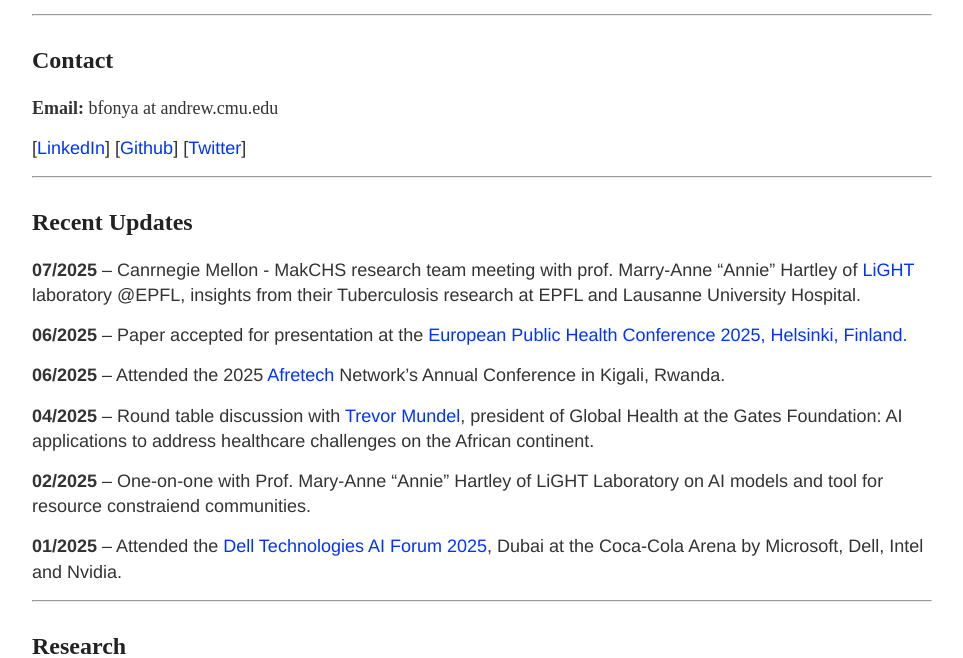
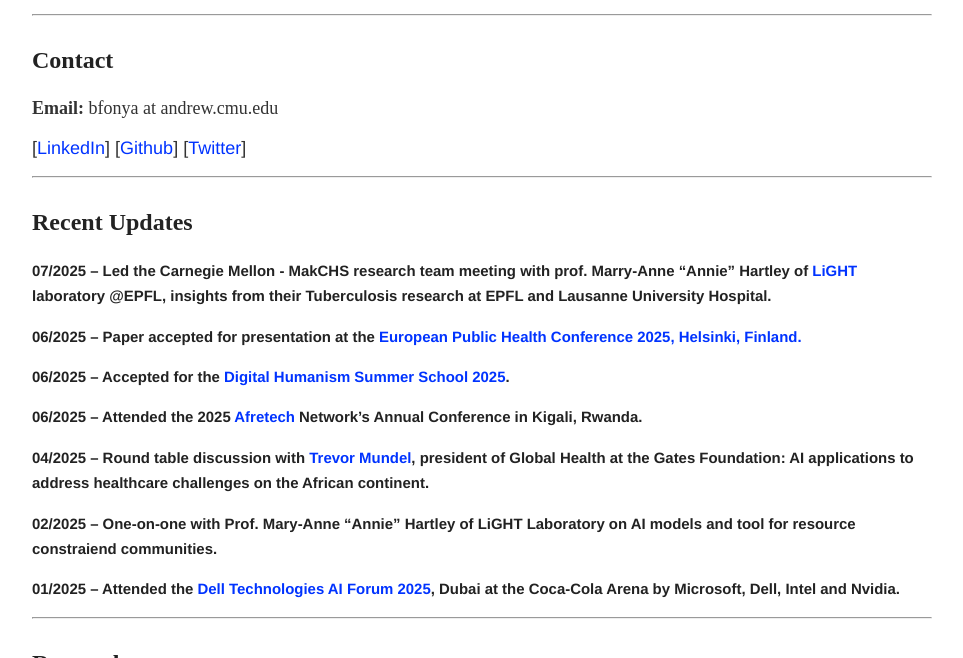
Before and after one commit to FonyaBrandone/FonyaBrandone.github.io, a Jekyll site: the page built from index.md, in a window 1280 px wide and 900 px high, scrolled down 409 px, cut to the strip 0-658 px from the top of the window. Shown: the whole strip, without its empty margins (158-1121 px from the left). Built offline with Jekyll 4.4.1, drawn with Linux system fonts in a browser that asks for light colours.

Commit message:
Updated news size

```diff
--- a/index.md
+++ b/index.md
@@ -40,17 +40,19 @@
 
 <span style="font-family:'Candara Light';">
 
-**07/2025** – Canrnegie Mellon - MakCHS research team meeting with prof. Marry-Anne "Annie" Hartley of <a href='https://www.light-laboratory.org/'>LiGHT</a> laboratory @EPFL, insights from their Tuberculosis research at EPFL and Lausanne University Hospital. <br>
+##### **07/2025** – Led the Carnegie Mellon - MakCHS research team meeting with prof. Marry-Anne "Annie" Hartley of <a href='https://www.light-laboratory.org/'>LiGHT</a> laboratory @EPFL, insights from their Tuberculosis research at EPFL and Lausanne University Hospital. <br>
 
-**06/2025** – Paper accepted for presentation at the <a href='https://ephconference.eu/'>European Public Health Conference 2025, Helsinki, Finland.</a><br>
+##### **06/2025** – Paper accepted for presentation at the <a href='https://ephconference.eu/'>European Public Health Conference 2025, Helsinki, Finland.</a><br>
 
-**06/2025** – Attended the 2025 <a href='https://engineering.cmu.edu/afretec/index.html'>Afretech</a> Network's Annual Conference in Kigali, Rwanda.<br>
+##### **06/2025** – Accepted for the <a href='https://dighum.kcrc.rw/'>Digital Humanism Summer School 2025</a>.<br>
 
-**04/2025** – Round table discussion with <a href='https://www.gatesfoundation.org/about/leadership/trevor-mundel'>Trevor Mundel</a>, president of Global Health at the Gates Foundation: AI applications to address healthcare challenges on the African continent.<br>
+##### **06/2025** – Attended the 2025 <a href='https://engineering.cmu.edu/afretec/index.html'>Afretech</a> Network's Annual Conference in Kigali, Rwanda.<br>
 
-**02/2025** – One-on-one with Prof. Mary-Anne “Annie” Hartley of LiGHT Laboratory on AI models and tool for resource constraiend communities.<br>
+##### **04/2025** – Round table discussion with <a href='https://www.gatesfoundation.org/about/leadership/trevor-mundel'>Trevor Mundel</a>, president of Global Health at the Gates Foundation: AI applications to address healthcare challenges on the African continent.<br>
 
-**01/2025** – Attended the <a href='https://events.dell.com/event/ce14c9e1-18e7-4347-aa04-f0e2ce851129/summary'>Dell Technologies AI Forum 2025</a>, Dubai at the Coca-Cola Arena by Microsoft, Dell, Intel and Nvidia. <br>
+##### **02/2025** – One-on-one with Prof. Mary-Anne “Annie” Hartley of LiGHT Laboratory on AI models and tool for resource constraiend communities.<br>
+
+##### **01/2025** – Attended the <a href='https://events.dell.com/event/ce14c9e1-18e7-4347-aa04-f0e2ce851129/summary'>Dell Technologies AI Forum 2025</a>, Dubai at the Coca-Cola Arena by Microsoft, Dell, Intel and Nvidia. <br>
 
 ---
 
```
